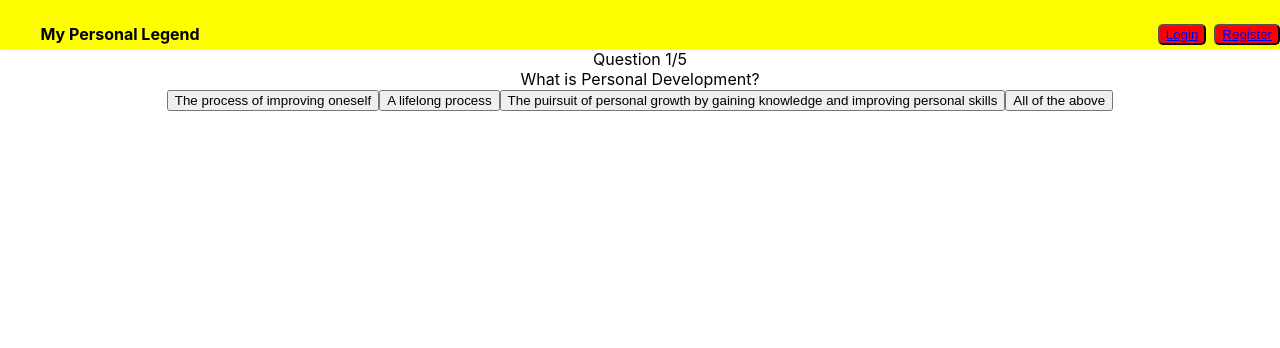
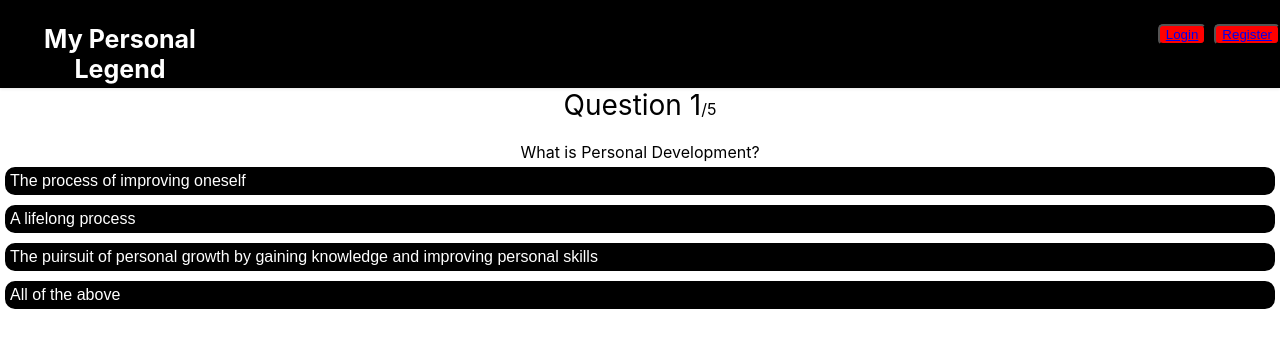
Before and after one commit to EEDS90/Personal-Development, a React (Create React App) app in the folder client/: page /questions in a window 1280 px wide. Shown: the top 348 px of the page. Built offline with nearby package versions, Linux system fonts and the light colour scheme; no server answers; sample sign-in values are in the browser's storage.

Commit message:
css for questions almost completed

```diff
--- a/client/src/components/Header.css
+++ b/client/src/components/Header.css
@@ -4,7 +4,7 @@
 
 
 .header_item {
-  background-color: yellow;
+  background-color: black;
   list-style-type: none;
   margin: 0;
   display: flex;
@@ -16,12 +16,13 @@
 .title {
   width: 10rem;
   font-weight: 700;
+  font-size: 25px;
   margin-top: 20px;
+  color: white;
 }
 
 .before_login {
   display: flex;
-
 }
 
 .current__user {
@@ -37,6 +38,8 @@
 
 .current__logout {
   margin-top: 0;
+  color: white;
+  font-weight: 700;
 }
 
 .magic2 {
--- /dev/null
+++ b/client/src/screens/Questions.css
@@ -0,0 +1,85 @@
+.app {
+  background-color: #252d4a;
+  width: 450px;
+  min-height: 200px;
+  height: min-content;
+  border-radius: 15px;
+  padding: 20px;
+  box-shadow: 10px 10px 42px 0px rgba(0, 0, 0, 0.75);
+  display: flex;
+  justify-content: space-evenly;
+}
+
+.score-section {
+  display: flex;
+  font-size: 24px;
+  align-items: center;
+}
+
+.question-section {
+  width: 100%;
+  position: relative;
+}
+
+.question-count {
+  margin-bottom: 20px;
+}
+
+.question-count span {
+  font-size: 28px;
+}
+
+.question-text {
+  margin-bottom: 12px;
+}
+
+.timer-text {
+  background: rgb(230, 153, 12);
+  padding: 15px;
+  margin-top: 20px;
+  margin-right: 20px;
+  border: 5px solid rgb(255, 189, 67);
+  border-radius: 15px;
+  text-align: center;
+}
+
+.answer-section {
+  width: 100%;
+  display: flex;
+  flex-direction: column;
+  justify-content: space-between;
+}
+
+.button_questions {
+  width: 100%;
+  font-size: 16px;
+  color: #ffffff;
+  background-color: black;
+  border-radius: 15px;
+  display: flex;
+  padding: 5px;
+  justify-content: flex-start;
+  align-items: center;
+  border: 5px solid;
+  cursor: pointer;
+}
+
+.correct {
+  background-color: #2f922f;
+}
+
+.incorrect {
+  background-color: #ff3333;
+}
+
+button:hover {
+  background-color: #ff3333;
+}
+
+button:focus {
+  outline: none;
+}
+
+button svg {
+  margin-right: 5px;
+}
--- a/client/src/screens/Questions.jsx
+++ b/client/src/screens/Questions.jsx
@@ -1,4 +1,5 @@
 import React, { useState } from "react";
+import "./Questions.css";
 
 export default function Questions() {
   const questions = [
@@ -94,13 +95,13 @@
     <div className="question">
       {showScore ? (
         <div className="score_section">
-          You have {score} point out of {questions.length}
+          You have {score} correct out of {questions.length}
         </div>
       ) : (
         <>
           <div className="question-section">
             <div className="question-count">
-                <span>Question {currentQuestion + 1}</span>/{questions.length}
+              <span>Question {currentQuestion + 1}</span>/{questions.length}
             </div>
             <div className="question_text">
               {questions[currentQuestion].questionsText}
@@ -109,6 +110,7 @@
           <div className="answer_section">
             {questions[currentQuestion].answerOptions.map((answerOptions) => (
               <button
+                className="button_questions"
                 onClick={() => handleAnswerButtonClick(answerOptions.isCorrect)}
               >
                 {answerOptions.answerText}
```
Also changed, not shown: client/src/screens/CommentCreate.css (added), client/src/screens/Comments.css (added), 1 other file (tests, documents, lock files or other folders).
